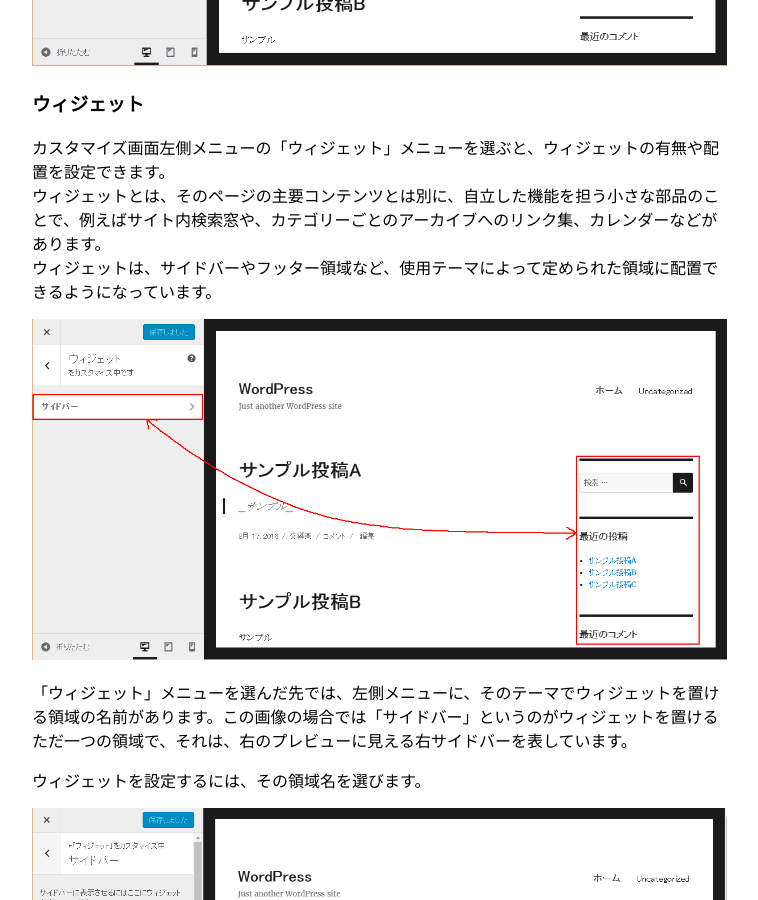
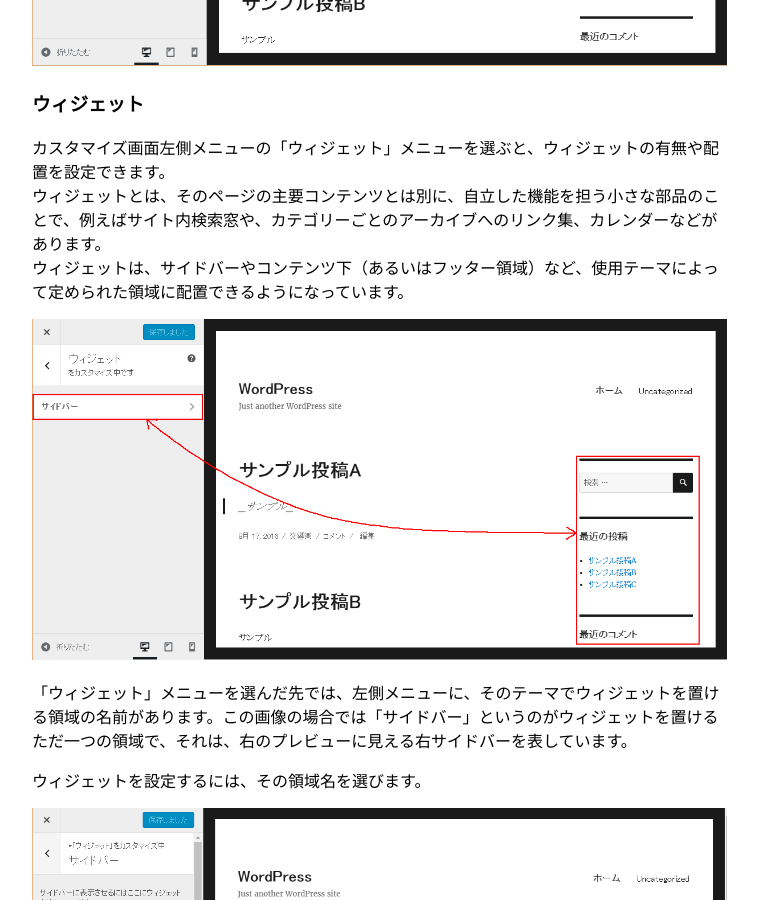
Before and after one commit to jawordpressorg/user-manual, a Jekyll site: the page built from 4_gaikan/index.md, in a window 1280 px wide and 900 px high, scrolled down 8347 px. Shown: the whole window, without its empty margins (383-1141 px from the left). Built offline with Jekyll 4.4.1, drawn with Linux system fonts in a browser that asks for light colours; nearby versions of some CDN libraries.

Commit message:
カスタマイズ画面のウィジェットの説明。説明文の一部修正。

```diff
--- a/4_gaikan/index.md
+++ b/4_gaikan/index.md
@@ -108,7 +108,7 @@ title: 外観
 
 カスタマイズ画面左側メニューの「ウィジェット」メニューを選ぶと、ウィジェットの有無や配置を設定できます。
 ウィジェットとは、そのページの主要コンテンツとは別に、自立した機能を担う小さな部品のことで、例えばサイト内検索窓や、カテゴリーごとのアーカイブへのリンク集、カレンダーなどがあります。
-ウィジェットは、サイドバーやフッター領域など、使用テーマによって定められた領域に配置できるようになっています。
+ウィジェットは、サイドバーやコンテンツ下（あるいはフッター領域）など、使用テーマによって定められた領域に配置できるようになっています。
 
 ![カスタマイズ画面の説明10]({{ site.baseurl }}/assets/images/customizer10.png)
 
```
